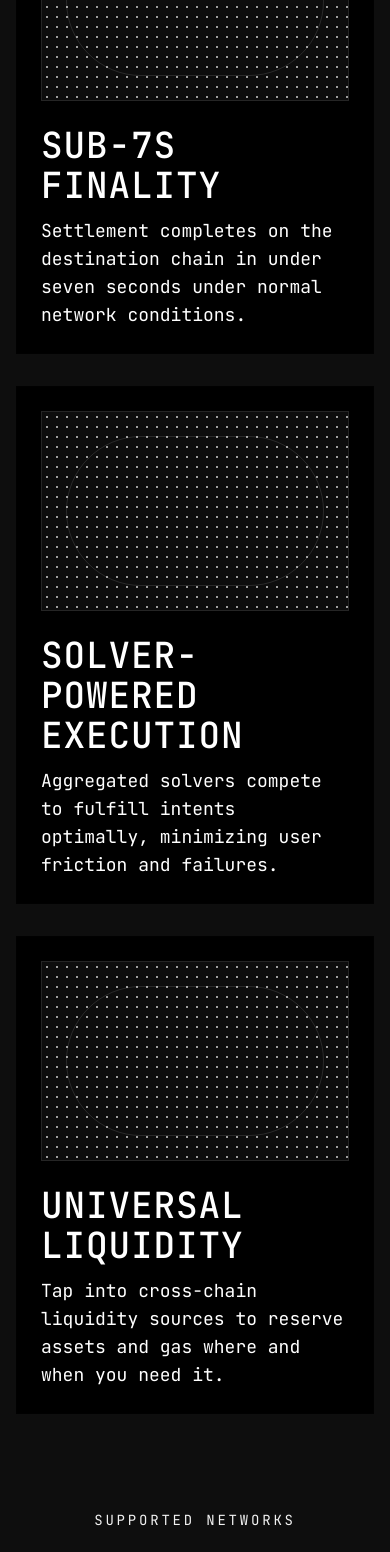
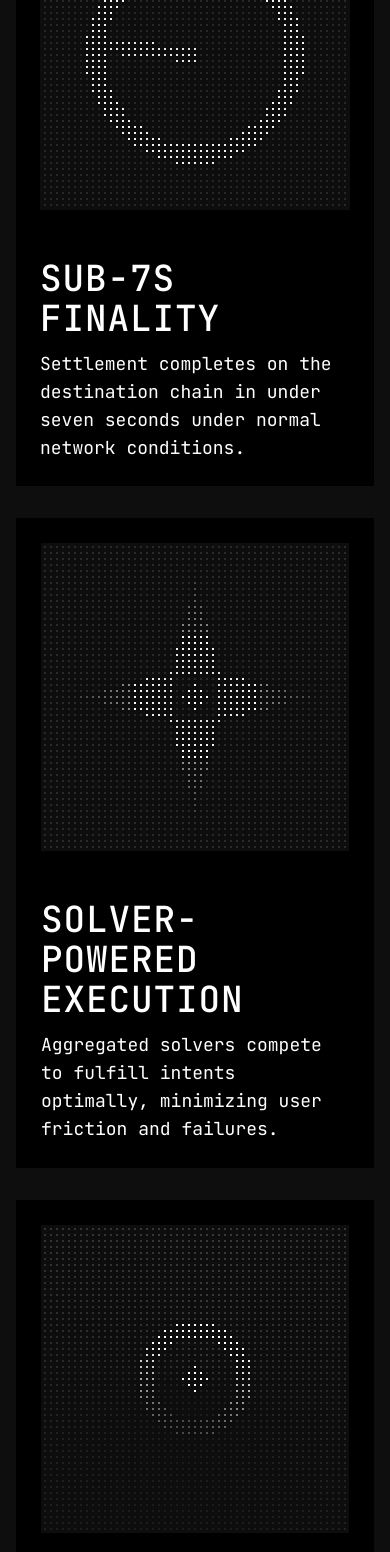
Before and after one commit to Aanshuu/Gasyard_Landing, a Next.js app: page / in a window 390 px wide. Shown: the part 1120-2672 px from the top of the page. Built offline with nearby package versions, Linux system fonts and the light colour scheme.

Commit message:
feat: added props to control the animations and defined the all three blocks

```diff
--- a/src/components/FeatureBlocks.tsx
+++ b/src/components/FeatureBlocks.tsx
@@ -1,4 +1,13 @@
+"use client";
+
 // Dotted left-side panel is inlined per-row to avoid extra components for now
+import dynamic from "next/dynamic";
+
+// Lazy-load client canvas to avoid SSR cost
+const RadarCanvas = dynamic(() => import("./RadarCanvas"), { ssr: false });
+const CrossBeamsCanvas = dynamic(() => import("./CrossBeamsCanvas"), {
+  ssr: false,
+});
 
 const FEATURES = [
   {
@@ -26,9 +35,68 @@ export default function FeatureBlocks() {
           {FEATURES.map((f, idx) => (
             <div
               key={idx}
-              className="grid grid-cols-1 md:grid-cols-[280px_1fr] items-start gap-6 rounded-none border border-background/10 bg-black p-6 sm:p-10 min-h-[260px]"
+              className={`grid grid-cols-1 ${
+                idx === 0 || idx === 1 || idx === 2
+                  ? "md:grid-cols-[minmax(220px,300px)_1fr]"
+                  : "md:grid-cols-[280px_1fr]"
+              } items-start gap-6 rounded-none ${
+                idx === 0 ? "" : "border border-background/10"
+              } bg-black p-6 sm:p-10 min-h-[260px]`}
             >
-              {/* Left: large dotted panel */}
+              {/* Left: panel (first block gets animated canvas) */}
+              {idx === 0 ? (
+                <div className="relative w-full aspect-square md:max-w-[240px] overflow-hidden bg-white/5">
+                  <RadarCanvas
+                    dotSize={2}
+                    grid={6}
+                    ringThickness={10}
+                    speed={Math.PI / 6}
+                    running={true}
+                    sweepWedge={false}
+                    showHand={true}
+                    handWidthPx={8}
+                    ringRadiusPx={100}
+                    brightnessScale={0.95}
+                  />
+                </div>
+              ) : idx === 1 ? (
+                <div className="relative w-full aspect-square md:max-w-[240px] overflow-hidden bg-white/5">
+                  <CrossBeamsCanvas
+                    dotSize={2}
+                    grid={6}
+                    baseAlpha={0.12}
+                    beamMaxWidthPx={26}
+                    beamLengthPx={100}
+                    tailPx={120}
+                    speed={90}
+                    coreHalfPx={19}
+                    holeRadiusPx={13}
+                    running={true}
+                  />
+                </div>
+              ) : idx === 2 ? (
+                <div className="relative w-full aspect-square md:max-w-[240px] overflow-hidden bg-white/5">
+                  <RadarCanvas
+                    dotSize={2}
+                    grid={6}
+                    ringThickness={8}
+                    ringRadiusPx={50}
+                    speed={Math.PI / 6}
+                    running={true}
+                    animateRing={false}
+                    ringWave={true}
+                    ringWaveBase={0.25}
+                    ringWaveBoost={0.95}
+                    gridWave={true}
+                    gridWaveAmp={0.06}
+                    ringWaveSpeed={Math.PI / 4}
+                    centerDot={true}
+                    sweepWedge={false}
+                    showHand={false}
+                    centerDotRadiusPx={12}
+                  />
+                </div>
+              ) : (
                 <div className="relative h-[200px] md:h-[220px] w-full overflow-hidden border border-white/10 bg-white/5">
                   <div
                     className="absolute inset-0"
@@ -40,13 +108,21 @@ export default function FeatureBlocks() {
                     aria-hidden
                   />
                   {/* Optional inner ring accent */}
-                <div className="absolute inset-6 rounded-full border border-white/30 opacity-40" aria-hidden />
+                  <div
+                    className="absolute inset-6 rounded-full border border-white/30 opacity-40"
+                    aria-hidden
+                  />
                 </div>
+              )}
 
               {/* Right: copy */}
-              <div className="">
-                <h1 className="text-4xl sm:text-4xl lg:text-5xl font-medium text-foreground tracking-wide">{f.title}</h1>
-                <p className="mt-3 text-lg sm:text-base text-foreground max-w-prose">{f.subtitle}</p>
+              <div className="mt-6">
+                <h1 className="text-4xl sm:text-4xl lg:text-5xl font-medium text-foreground tracking-wide">
+                  {f.title}
+                </h1>
+                <p className="mt-3 text-lg sm:text-base text-foreground max-w-prose">
+                  {f.subtitle}
+                </p>
               </div>
             </div>
           ))}
```
Lines whose indentation alone changed are shown as unchanged.
